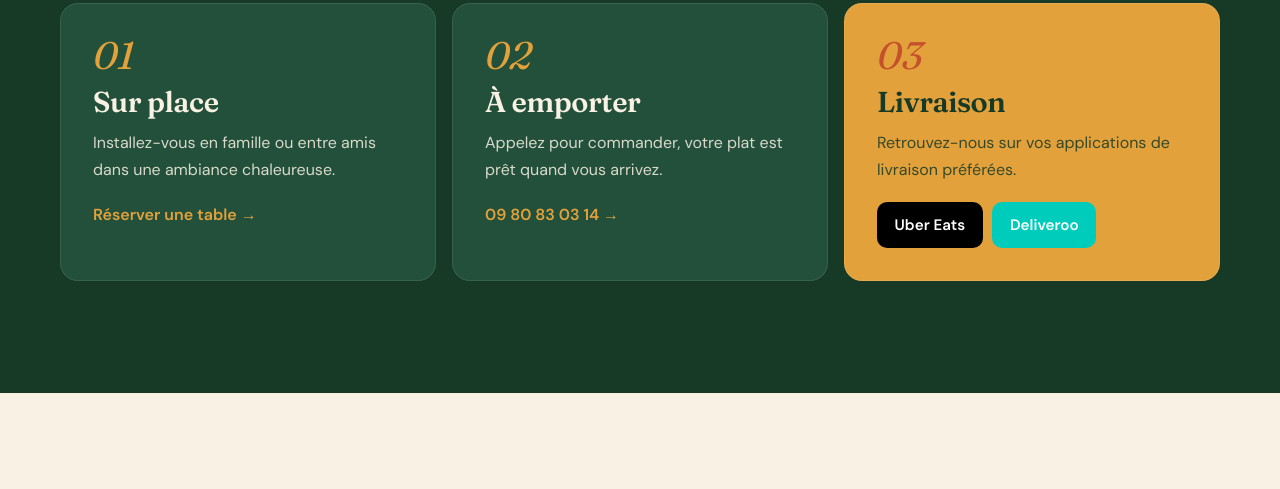
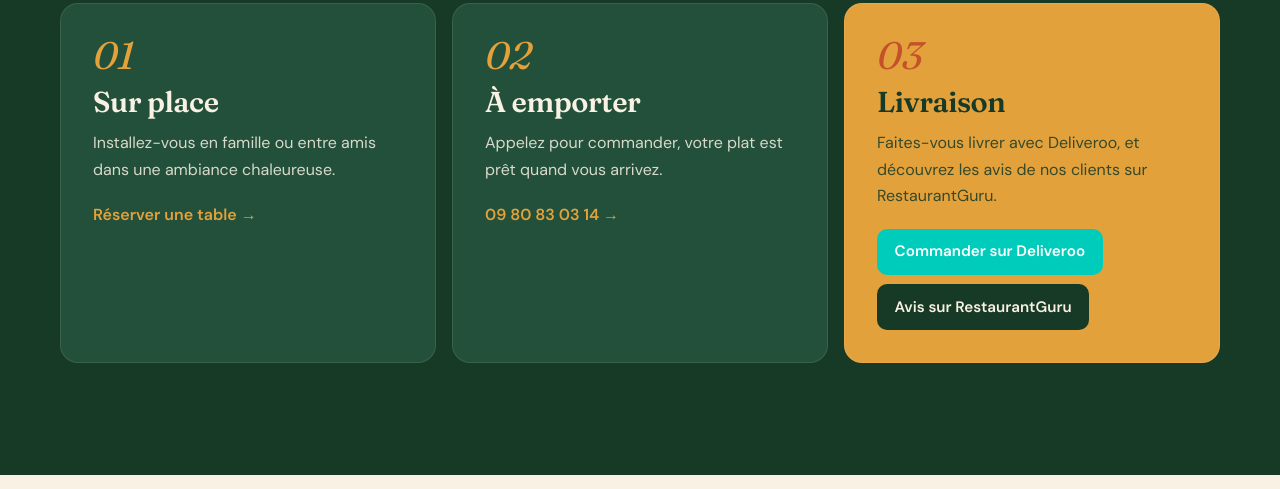
Before and after one commit to hakim2023/bako-72, a plain HTML site: page index.html in a window 1280 px wide. Shown: the part 3716-4205 px from the top of the page. Drawn offline with Linux system fonts and the light colour scheme.

Commit message:
Retrait Uber Eats, lien Deliveroo, avis RestaurantGuru

```diff
--- a/index.html
+++ b/index.html
@@ -137,10 +137,10 @@
           <article class="order__card order__card--accent">
             <span class="order__num">03</span>
             <h3>Livraison</h3>
-            <p>Retrouvez-nous sur vos applications de livraison préférées.</p>
+            <p>Faites-vous livrer avec Deliveroo, et découvrez les avis de nos clients sur RestaurantGuru.</p>
             <div class="apps">
-              <a href="https://www.ubereats.com/fr/search?q=Bako-72" target="_blank" rel="noopener" class="app app--uber">Uber Eats</a>
-              <a href="https://deliveroo.fr/fr/" target="_blank" rel="noopener" class="app app--deliveroo">Deliveroo</a>
+              <a href="https://deliveroo.fr/fr/menu/paris/saint-denis-centre-ville/bako-s-72" target="_blank" rel="noopener" class="app app--deliveroo">Commander sur Deliveroo</a>
+              <a href="https://fr.restaurantguru.com/BAK-O72-Saint-Denis" target="_blank" rel="noopener" class="app app--guru">Avis sur RestaurantGuru</a>
             </div>
           </article>
         </div>
--- a/style.css
+++ b/style.css
@@ -148,7 +148,7 @@ em { font-style: italic; font-weight: 400; color: var(--terra); }
 .apps { display: flex; flex-wrap: wrap; gap: .6rem; margin-top: .4rem; }
 .app { padding: .65rem 1.1rem; border-radius: 10px; font-weight: 600; font-size: .95rem; transition: transform .2s; }
 .app:hover { transform: translateY(-2px); }
-.app--uber { background: #000; color: #fff; }
+.app--guru { background: var(--green); color: var(--cream); }
 .app--deliveroo { background: #00ccbc; color: #fff; }
 @media (min-width: 860px) { .order { grid-template-columns: repeat(3, 1fr); } }
 
```
Also changed, not shown: menu.html (+1 -1 lines), 1 other file.
